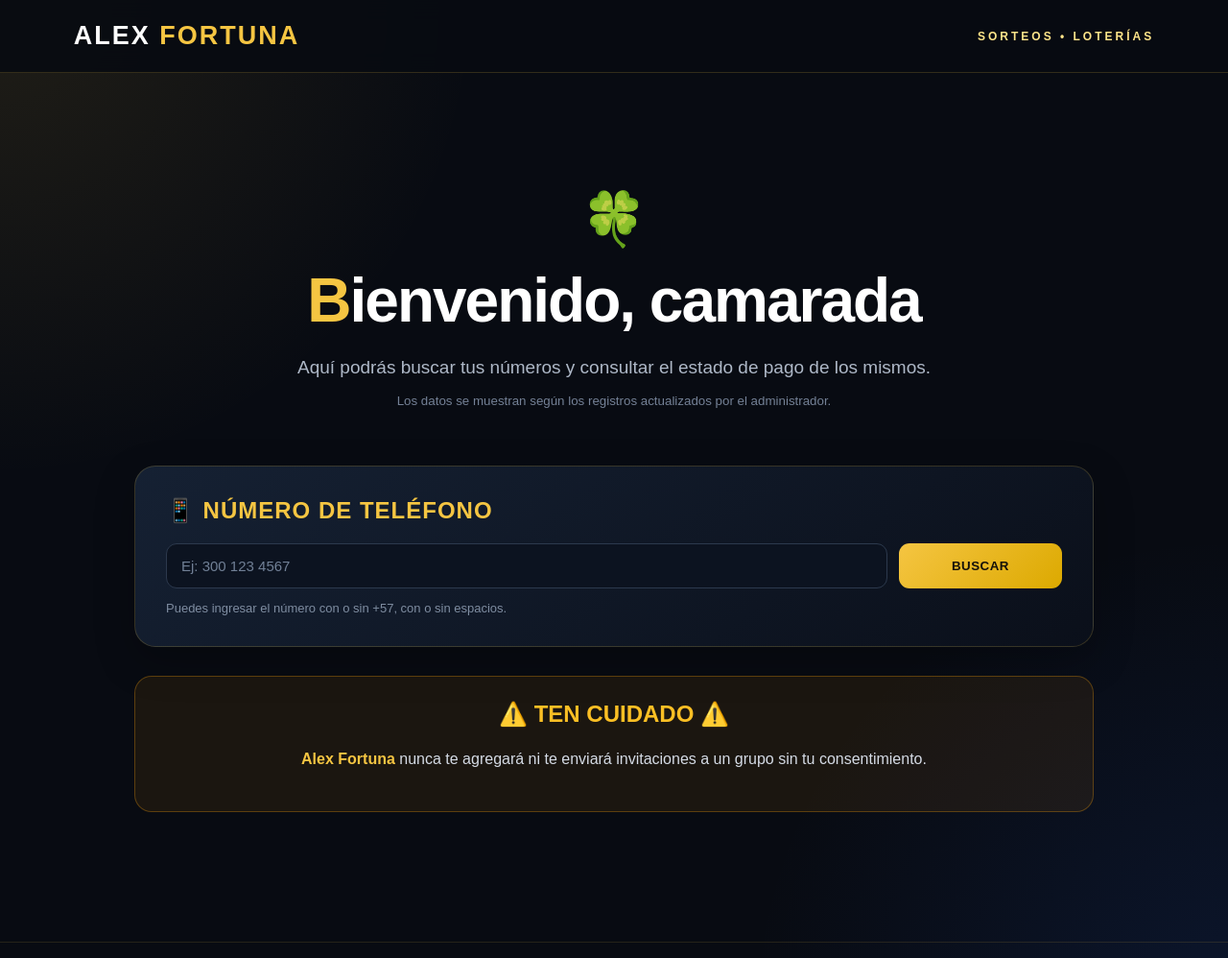
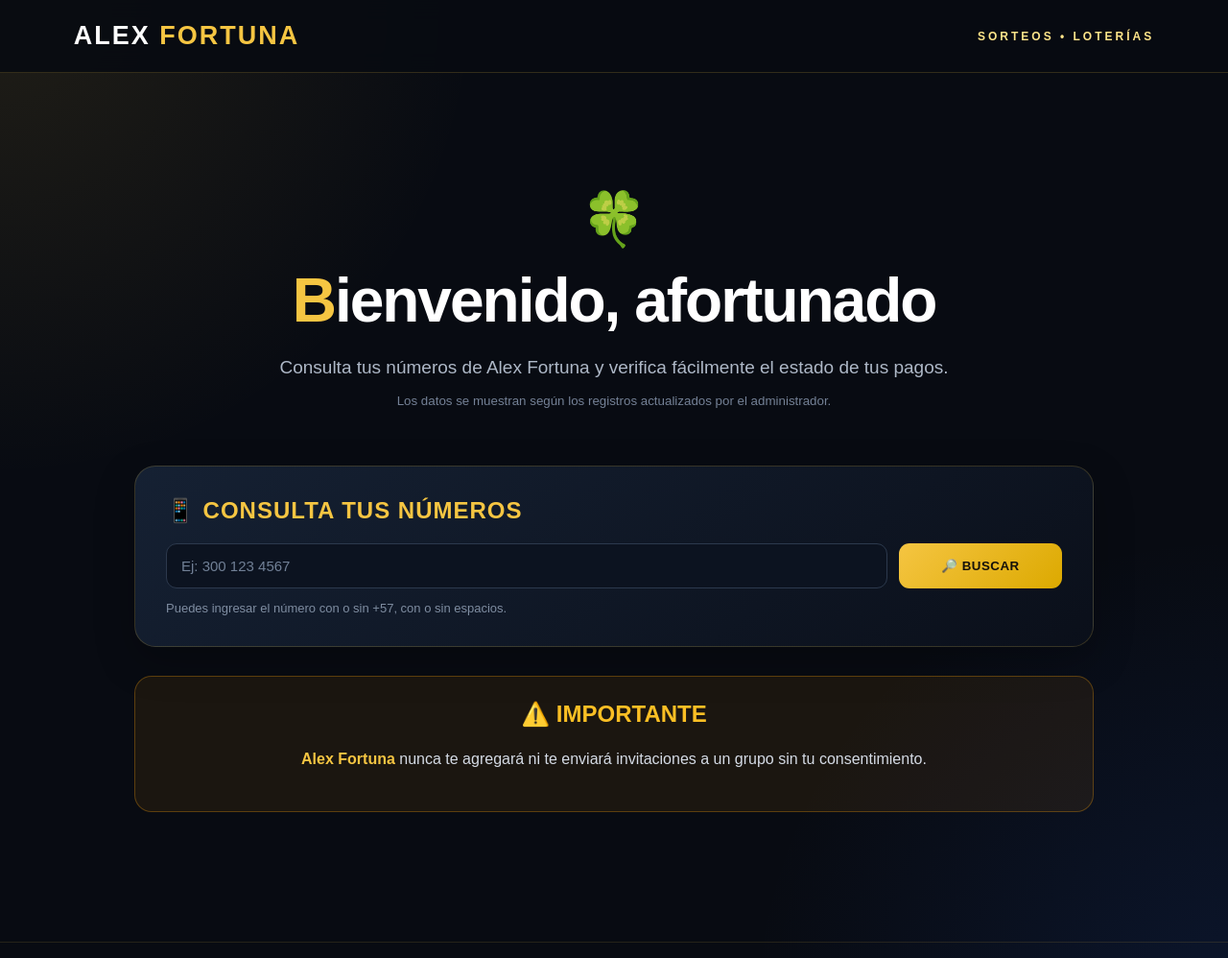
Before and after one commit to carloscomcap-ctrl/alex-fortuna, a Flask app: page / in a window 1280 px wide. Shown: the top 998 px of the page at 96% size. Run offline with Flask 3, Linux system fonts and the light colour scheme.

Commit message:
Update index.html

```diff
--- a/templates/index.html
+++ b/templates/index.html
@@ -1,4 +1,68 @@
-{% extends "base.html" %}{% block title %}Consulta | Alex Fortuna{% endblock %}{% block body %}
-<main><section class="hero"><h1>Bienvenido, camarada</h1><p>Aquí podrás buscar tus números y consultar el estado de pago de los mismos.</p><small>Los datos se muestran según los registros actualizados por el administrador.</small></section>
-<section class="card"><h2>📱 NÚMERO DE TELÉFONO</h2><form method="post" action="/consultar"><input name="telefono" inputmode="tel" placeholder="Ej: 300 123 4567" required><button>BUSCAR</button></form><p class="hint">Puedes ingresar el número con o sin +57, con o sin espacios.</p></section>
-<section class="warning"><h2>⚠️ TEN CUIDADO ⚠️</h2><p><b>Alex Fortuna</b> nunca te agregará ni te enviará invitaciones a un grupo sin tu consentimiento.</p></section></main>{% endblock %}
+{% extends "base.html" %}
+
+{% block title %}
+Consulta | Alex Fortuna
+{% endblock %}
+
+{% block body %}
+
+<main>
+
+    <section class="hero">
+
+        <h1>Bienvenido, afortunado</h1>
+
+        <p>
+            Consulta tus números de Alex Fortuna
+            y verifica fácilmente el estado de tus pagos.
+        </p>
+
+        <small>
+            Los datos se muestran según los registros
+            actualizados por el administrador.
+        </small>
+
+    </section>
+
+
+    <section class="card">
+
+        <h2>📱 CONSULTA TUS NÚMEROS</h2>
+
+        <form method="post" action="/consultar">
+
+            <input
+                name="telefono"
+                inputmode="tel"
+                placeholder="Ej: 300 123 4567"
+                required
+            >
+
+            <button type="submit">
+                🔎 BUSCAR
+            </button>
+
+        </form>
+
+        <p class="hint">
+            Puedes ingresar el número con o sin +57,
+            con o sin espacios.
+        </p>
+
+    </section>
+
+
+    <section class="warning">
+
+        <h2>⚠️ IMPORTANTE</h2>
+
+        <p>
+            <b>Alex Fortuna</b> nunca te agregará ni te enviará
+            invitaciones a un grupo sin tu consentimiento.
+        </p>
+
+    </section>
+
+</main>
+
+{% endblock %}
```
